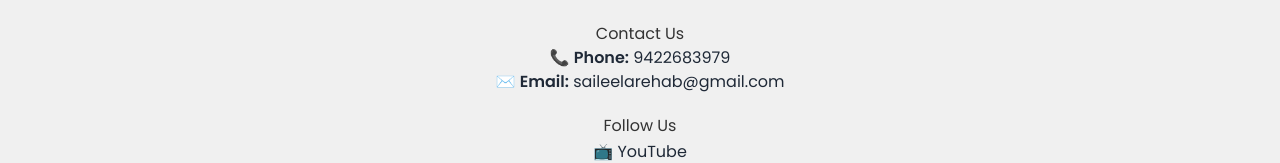
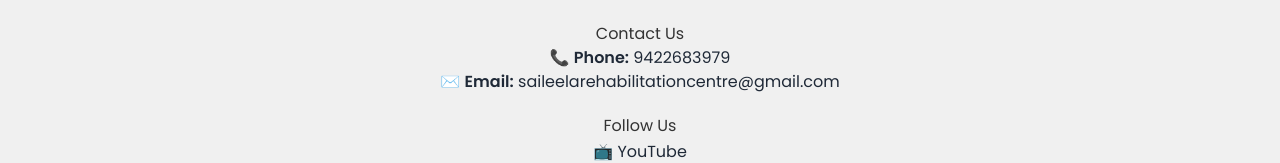
Before and after one commit to kawadearjun106/Saileela_hospital, a plain HTML site: page index.html in a window 1280 px wide. Shown: the part 2269-2432 px from the top of the page. Drawn offline with nearby package versions, Linux system fonts and the light colour scheme.

Commit message:
Update index.html

```diff
--- a/index.html
+++ b/index.html
@@ -169,7 +169,7 @@
 
         <h2 style="color:#333; margin-top:25px;">Contact Us</h2>
         <p>📞 <b>Phone:</b> <a href="tel:9422683979">9422683979</a></p>
-        <p>✉️ <b>Email:</b> <a href="mailto:saileelarehabilitationcentre@gmail.com">saileelarehab@gmail.com</a></p>
+        <p>✉️ <b>Email:</b> <a href="mailto:saileelarehabilitationcentre@gmail.com">saileelarehabilitationcentre@gmail.com</a></p>
 
         <h3 style="color:#333; margin-top:20px;">Follow Us</h3>
         <p style="line-height:1.8;">
```
